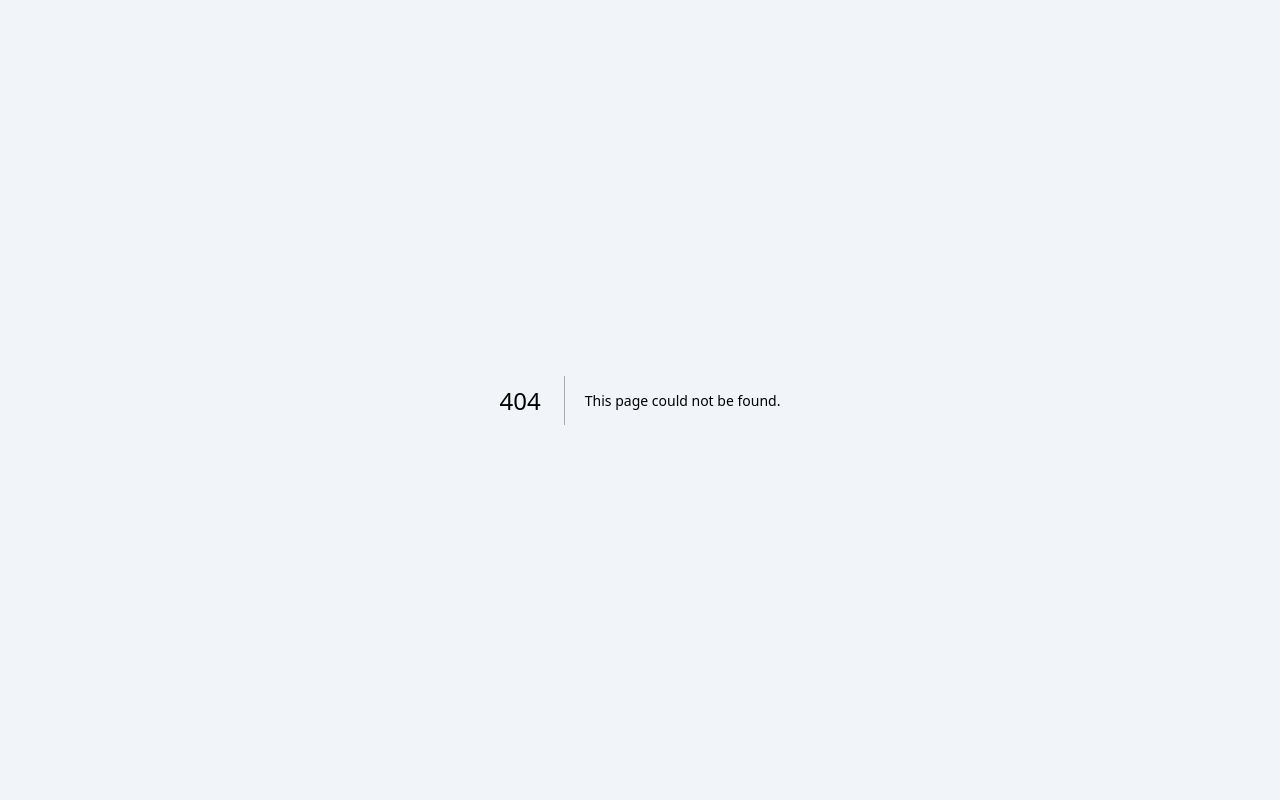
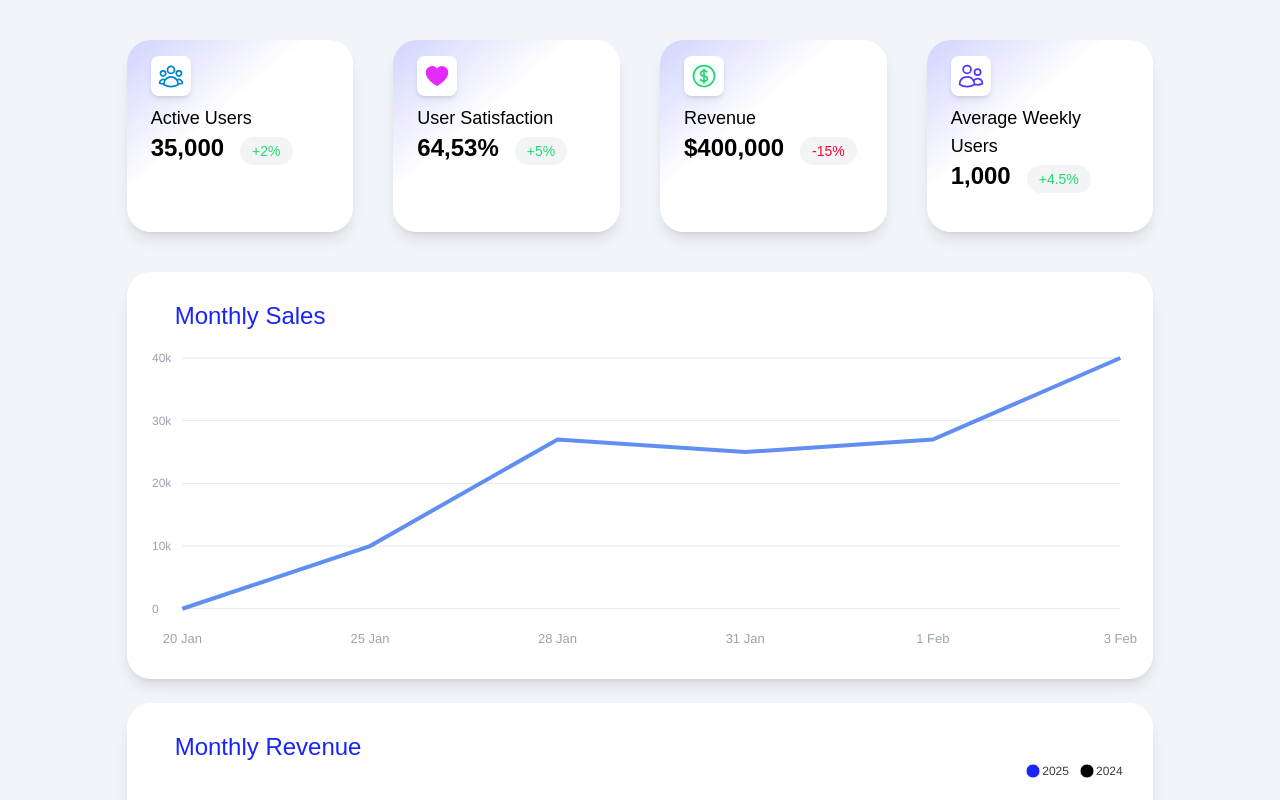
Before and after one commit to Said-Alisic/nextjs-preline-data-dashboards, a Next.js app: page /dashboard in a window 1280 px wide. Before the commit this address had no page. Shown: the top 800 px of the page. Built offline with nearby package versions, Linux system fonts and the light colour scheme.

Commit message:
feat: 🎸 Create statistics card and rename charts to dashboard

```diff
--- a/src/app/charts/page.tsx
+++ /dev/null
@@ -1,83 +0,0 @@
-import AreaChart from "app/libs/components/charts/AreaChart";
-import LineChart from "app/libs/components/charts/LineChart";
-
-export default function ChartsPage() {
-  const lineChart = {
-    title: "Line Chart - Monthly Sales",
-    series: [
-      {
-        name: "Sales",
-        data: [0, 10000, 27000, 25000, 27000, 40000],
-      },
-    ],
-
-    categories: [
-      "20 January 2023",
-      "25 January 2023",
-      "28 January 2023",
-      "31 January 2023",
-      "1 February 2023",
-      "3 February 2023",
-    ],
-  };
-
-  const areaChart = {
-    title: "Revenue",
-    series: [
-      {
-        name: "2025",
-        data: [
-          5000, 10000, 27000, 25000, 27000, 40000, 17000, 18000, 6000, 9500,
-          15000, 12000,
-        ],
-      },
-      {
-        name: "2024",
-        data: [
-          4000, 30000, 7000, 2500, 33000, 20000, 10000, 5500, 6000, 8000, 25000,
-          3000,
-        ],
-      },
-    ],
-
-    categories: [
-      "January",
-      "February",
-      "March",
-      "April",
-      "May",
-      "June",
-      "July",
-      "August",
-      "September",
-      "October",
-      "November",
-      "December",
-    ],
-  };
-
-  const chartCardStyles = "bg-white rounded-3xl pt-7 pb-4 pr-4 pl-2 shadow-lg";
-  const chartTitleStyles = "text-2xl ml-10 pb-4 text-[#1924fa] font-medium";
-
-  return (
-    <div className="w-full p-6 justify-items-center">
-      <section className="w-5/6 mt-4 gap-6 grid grid-cols-1 md:grid-cols-1">
-        {/* TODO: #REFACTOR -> Move `div` elements into new components that call a different chart */}
-        <div className={chartCardStyles}>
-          <h3 className={chartTitleStyles}>{lineChart.title}</h3>
-          <LineChart
-            categories={lineChart.categories}
-            series={lineChart.series}
-          />
-        </div>
-        <div className={chartCardStyles}>
-          <h3 className={chartTitleStyles}>{areaChart.title}</h3>
-          <AreaChart
-            categories={areaChart.categories}
-            series={areaChart.series}
-          />
-        </div>
-      </section>
-    </div>
-  );
-}
--- /dev/null
+++ b/src/app/dashboard/page.tsx
@@ -0,0 +1,149 @@
+import { HeartIcon } from "@heroicons/react/20/solid";
+import {
+  CurrencyDollarIcon,
+  UserGroupIcon,
+  UsersIcon,
+} from "@heroicons/react/24/outline";
+import AreaChart from "app/libs/components/charts/AreaChart";
+import LineChart from "app/libs/components/charts/LineChart";
+
+export default function ChartsPage() {
+  const lineChart = {
+    title: "Monthly Sales",
+    series: [
+      {
+        name: "Sales",
+        data: [0, 10000, 27000, 25000, 27000, 40000],
+      },
+    ],
+
+    categories: [
+      "20 January 2023",
+      "25 January 2023",
+      "28 January 2023",
+      "31 January 2023",
+      "1 February 2023",
+      "3 February 2023",
+    ],
+  };
+
+  const areaChart = {
+    title: "Monthly Revenue",
+    series: [
+      {
+        name: "2025",
+        data: [
+          5000, 10000, 27000, 25000, 27000, 40000, 17000, 18000, 6000, 9500,
+          15000, 12000,
+        ],
+      },
+      {
+        name: "2024",
+        data: [
+          4000, 30000, 7000, 2500, 33000, 20000, 10000, 5500, 6000, 8000, 25000,
+          3000,
+        ],
+      },
+    ],
+
+    categories: [
+      "January",
+      "February",
+      "March",
+      "April",
+      "May",
+      "June",
+      "July",
+      "August",
+      "September",
+      "October",
+      "November",
+      "December",
+    ],
+  };
+
+  const statCards = [
+    {
+      name: "Active Users",
+      value: "35,000",
+      previous: "34,000",
+      differenceInPercentage: "2%",
+      trend: "up",
+      icon: <UserGroupIcon width={28} height={28} color="#0084d1" />,
+    },
+    {
+      name: "User Satisfaction",
+      value: "64,53%",
+      previous: "59,53%",
+      differenceInPercentage: "5%",
+      trend: "up",
+      icon: <HeartIcon width={28} height={28} color="#e12afb" />,
+    },
+    {
+      name: "Revenue",
+      value: "$400,000",
+      previous: "$450,000",
+      differenceInPercentage: "15%",
+      trend: "down",
+      icon: <CurrencyDollarIcon width={28} height={28} color="#1fdb6d" />,
+    },
+    {
+      name: "Average Weekly Users",
+      value: "1,000",
+      previous: "950",
+      differenceInPercentage: "4.5%",
+      trend: "up",
+      icon: <UsersIcon width={28} height={28} color="#4f39f6" />,
+    },
+  ];
+
+  const chartCardStyles = "bg-white rounded-3xl pt-7 pb-4 pr-4 pl-2 shadow-lg";
+  const chartTitleStyles = "text-2xl ml-10 pb-4 text-[#1924fa] font-medium";
+  const statCardStyles =
+    "rounded-3xl px-6 pt-4 pb-10 shadow-lg bg-gradient-to-br from-[#D1D3FE] from-0% via-40% via-white to-white";
+
+  return (
+    <div className="w-full p-6 justify-items-center">
+      <section className="w-5/6 mt-4 gap-10 grid grid-cols-6 md:grid-cols-4">
+        {statCards.map((statCard, key) => {
+          return (
+            <div className={statCardStyles} key={key}>
+              <div className="mb-2 bg-white w-10 h-10 flex justify-center items-center rounded-lg shadow-md">
+                {statCard.icon}
+              </div>
+              <h4 className="text-lg text-black">{statCard.name}</h4>
+              <span className="text-2xl font-semibold text-black mt-1.5">
+                {statCard.value}
+              </span>
+              <span
+                className={`ml-4 text-sm bg-gray-100 px-3 py-1.5 rounded-full ${
+                  statCard.trend === "up" ? "text-[#1fdb6d]" : "text-[#ff0033]"
+                }`}
+              >
+                {statCard.trend === "up" ? "+" : "-"}
+                {statCard.differenceInPercentage}
+              </span>
+            </div>
+          );
+        })}
+      </section>
+      <section className="w-5/6 mt-10 gap-6 grid grid-cols-1 md:grid-cols-1">
+        {/* TODO: #REFACTOR -> Move `div` elements into new components that call a different chart */}
+        <div className={chartCardStyles}>
+          <h3 className={chartTitleStyles}>{lineChart.title}</h3>
+          <LineChart
+            categories={lineChart.categories}
+            series={lineChart.series}
+          />
+        </div>
+        <div className={chartCardStyles}>
+          <h3 className={chartTitleStyles}>{areaChart.title}</h3>
+          <AreaChart
+            categories={areaChart.categories}
+            series={areaChart.series}
+          />
+        </div>
+      </section>
+    </div>
+  );
+}
--- a/src/app/page.tsx
+++ b/src/app/page.tsx
@@ -28,11 +28,11 @@ export default function Home() {
           </a>
           <a
             className="rounded-full border border-solid border-black/[.08] transition-colors flex items-center justify-center hover:bg-[#f2f2f2] hover:border-transparent text-sm sm:text-base h-10 sm:h-12 px-4 sm:px-5 sm:min-w-44"
-            href="/charts"
+            href="/dashboard"
             target="_blank"
             rel="noopener noreferrer"
           >
-            Go to charts
+            Go to dashboard
           </a>
         </div>
       </main>
```
